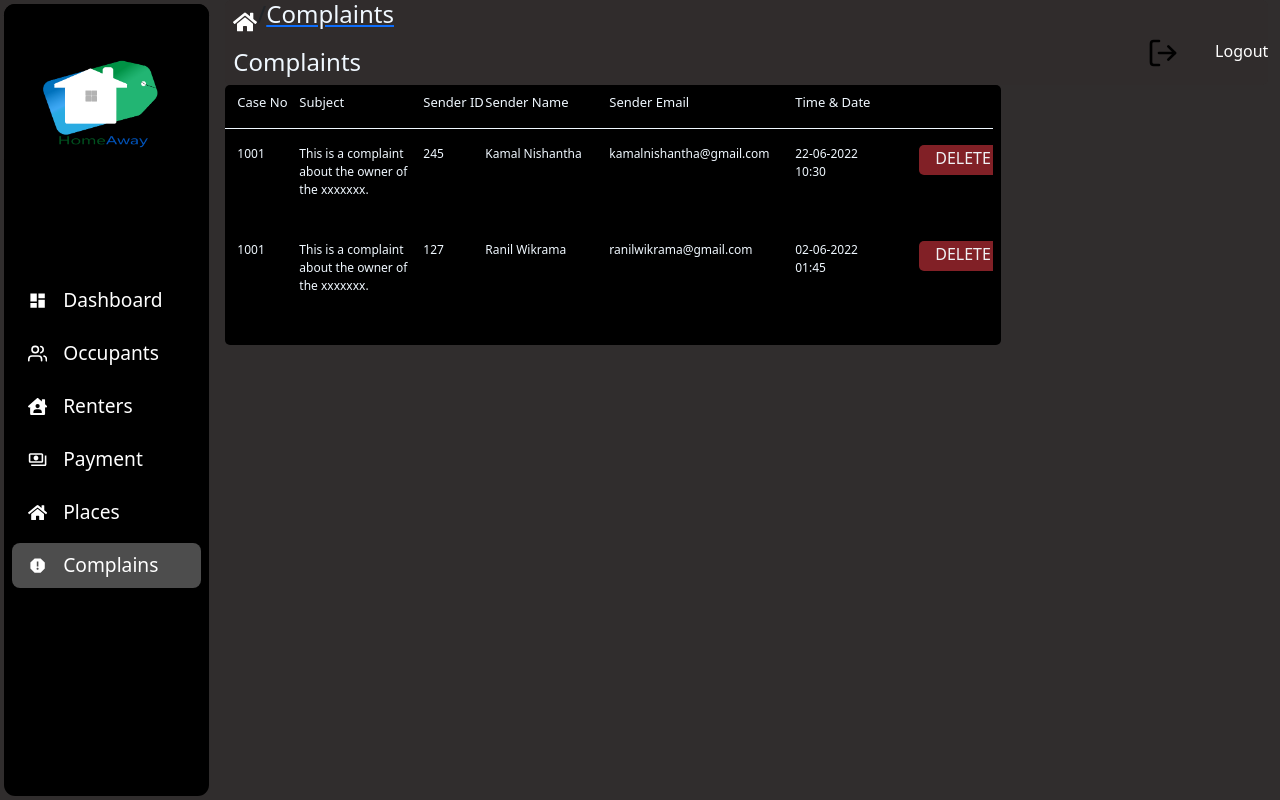
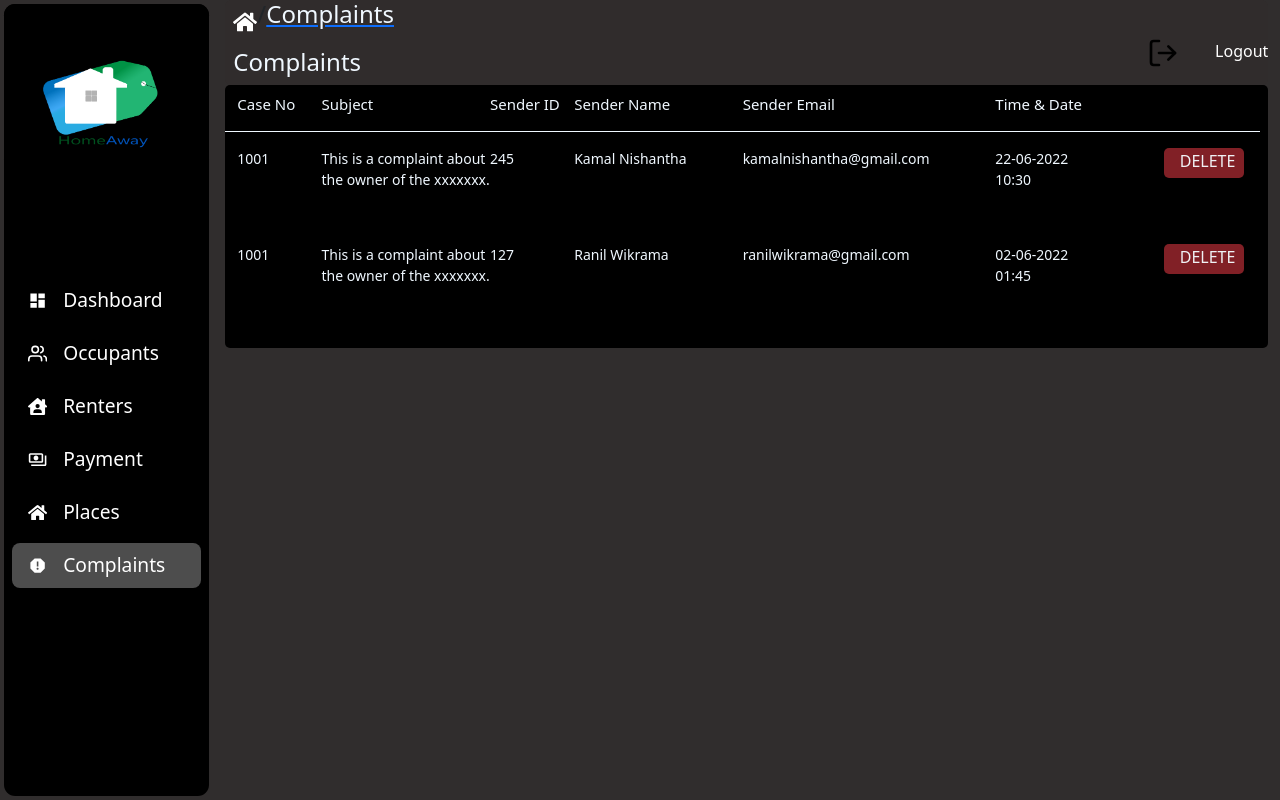
Before and after one commit to GP-43/homeaway-frontend, a React (Create React App) app: page /admin/complains in a window 1280 px wide. Built offline with nearby package versions, Linux system fonts and the light colour scheme.

Commit message:
partially done

```diff
--- a/src/assets/styles/partials/admin/_complaints.scss
+++ b/src/assets/styles/partials/admin/_complaints.scss
@@ -12,11 +12,11 @@
 }
 
 .admin-complain-table-row-text{
-    font-size: 12px;
+    font-size: 14px;
 }
 
 .admin-complain-table-row-title{
-    font-size: 13px;
+    font-size: 15px;
 }
 
 .admin-complaint-table-data{
--- a/src/components/admin/navbar/LeftNavigation.jsx
+++ b/src/components/admin/navbar/LeftNavigation.jsx
@@ -63,7 +63,7 @@ function LeftNavigation() {
                     <Link to='/admin/complains' className={url === '/admin/complains' ? 'active mb-2' : 'mb-2'}>
                         <li className='px-lg-3 bg-transparent d-flex align-items-center'>
                             <MdReport className='bg-transparent me-3'/>
-                            Complains
+                            Complaints
                         </li>
                     </Link>
                 </ul>
--- a/src/views/pages/Admin/Complaints.jsx
+++ b/src/views/pages/Admin/Complaints.jsx
@@ -14,7 +14,7 @@ function Complaints() {
             </Row>
 
             <Row className="testing-2">
-                <Col xs={9}>
+                <Col xs={12}>
                     <Row className="mx-0 user-list-card">
                         <Col className="px-0 occupants-top-selling-products-part">
                             <AdminComplaintsTable />
```
